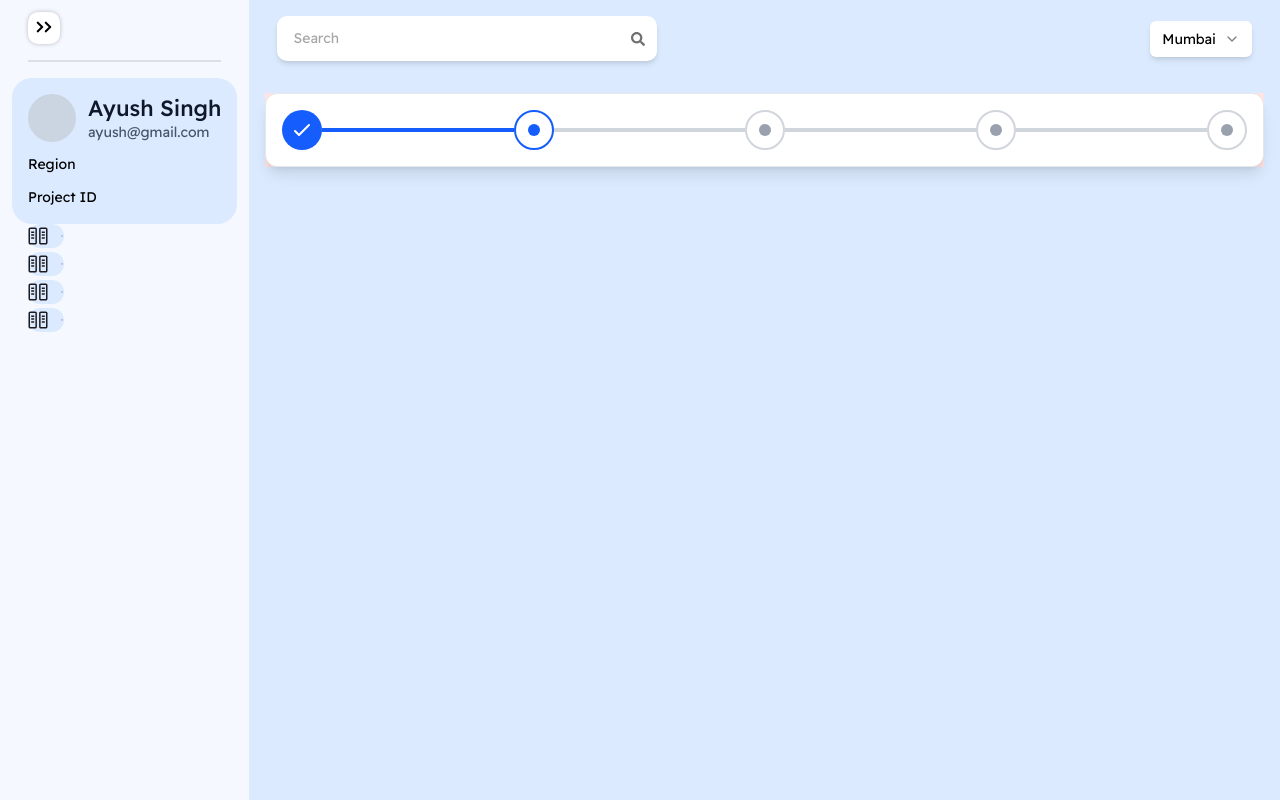
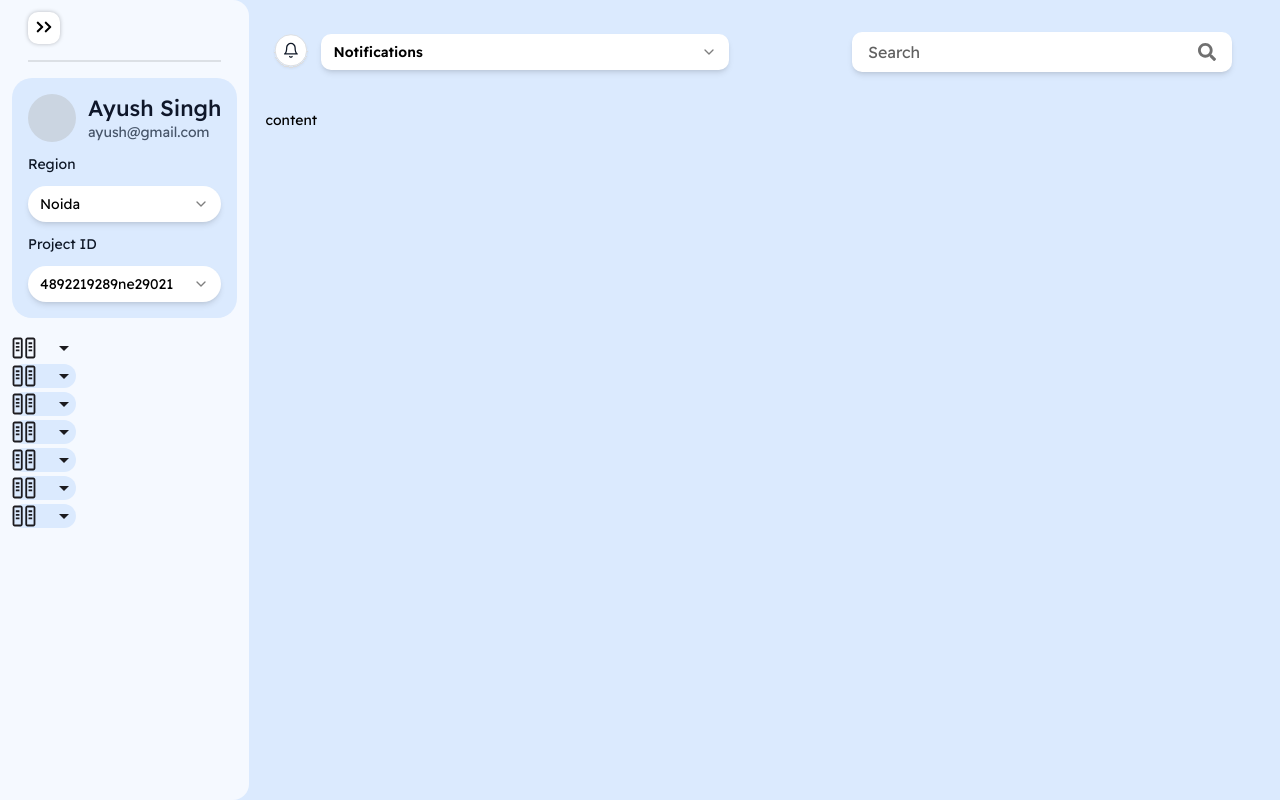
Before and after one commit to kishankumarCTS/cloudflex, a Next.js app: page /dashboard in a window 1280 px wide. Built offline with nearby package versions, Linux system fonts and the light colour scheme.

Commit message:
feat: complete sidebar and header

```diff
--- a/src/app/dashboard/page.tsx
+++ b/src/app/dashboard/page.tsx
@@ -1,19 +1,5 @@
-import ProgressBar from "@/components/ui/ProgressBar";
-import React from "react";
-
 const page = () => {
-  const totalSteps = 5;
-  const currentStep = 2;
-  const stepLabels = ["Step 1", "Step 2", "Step 3", "Step 4", "Step 5"];
-  return (
-    <div className="w-full bg-red-100">
-      <ProgressBar
-        currentStep={currentStep}
-        totalSteps={totalSteps}
-        stepLabels={stepLabels}
-      />
-    </div>
-  );
+  return <div>content</div>;
 };
 
 export default page;
--- a/src/components/ui/CustomSelect/index.tsx
+++ b/src/components/ui/CustomSelect/index.tsx
@@ -37,7 +37,7 @@ function SelectTrigger({
       data-slot="select-trigger"
       data-size={size}
       className={cn(
-        "border-input data-[placeholder]:text-muted-foreground [&_svg:not([class*='text-'])]:text-muted-foreground focus-visible:border-ring focus-visible:ring-ring/50 aria-invalid:ring-destructive/20 dark:aria-invalid:ring-destructive/40 aria-invalid:border-destructive dark:bg-input/30 dark:hover:bg-input/50 flex w-fit items-center justify-between gap-2 rounded-md border bg-transparent px-3 py-2 text-sm whitespace-nowrap shadow-xs transition-[color,box-shadow] outline-none disabled:cursor-not-allowed disabled:opacity-50 data-[size=default]:h-9 data-[size=sm]:h-8 *:data-[slot=select-value]:line-clamp-1 *:data-[slot=select-value]:flex *:data-[slot=select-value]:items-center *:data-[slot=select-value]:gap-2 [&_svg]:pointer-events-none [&_svg]:shrink-0 [&_svg:not([class*='size-'])]:size-4",
+        "border-input data-[placeholder]:text-muted-foreground [&_svg:not([class*='text-'])]:text-muted-foreground focus-visible:border-ring focus-visible:ring-ring/50 aria-invalid:ring-destructive/20 dark:aria-invalid:ring-destructive/40 aria-invalid:border-destructive dark:bg-input/30 dark:hover:bg-input/50 flex w-fit items-center justify-between gap-2 rounded-md border bg-transparent px-3 py-2 text-sm whitespace-nowrap shadow-xs transition-[color,box-shadow] outline-none disabled:cursor-not-allowed disabled:opacity-50 data-[size=default]:h-9 data-[size=sm]:h-8 *:data-[slot=select-value]:line-clamp-1 *:data-[slot=select-value]:flex *:data-[slot=select-value]:items-center *:data-[slot=select-value]:gap-2 [&_svg]:pointer-events-none [&_svg]:shrink-0 [&_svg:not([class*='size-'])]:size-4 cursor-pointer truncate",
         className
       )}
       {...props}
@@ -61,7 +61,7 @@ function SelectContent({
       <SelectPrimitive.Content
         data-slot="select-content"
         className={cn(
-          "bg-popover text-popover-foreground data-[state=open]:animate-in data-[state=closed]:animate-out data-[state=closed]:fade-out-0 data-[state=open]:fade-in-0 data-[state=closed]:zoom-out-95 data-[state=open]:zoom-in-95 data-[side=bottom]:slide-in-from-top-2 data-[side=left]:slide-in-from-right-2 data-[side=right]:slide-in-from-left-2 data-[side=top]:slide-in-from-bottom-2 relative z-50 max-h-(--radix-select-content-available-height) min-w-[8rem] origin-(--radix-select-content-transform-origin) overflow-x-hidden overflow-y-auto rounded-md border shadow-md",
+          "bg-popover text-popover-foreground data-[state=open]:animate-in data-[state=closed]:animate-out data-[state=closed]:fade-out-0 data-[state=open]:fade-in-0 data-[state=closed]:zoom-out-95 data-[state=open]:zoom-in-95 data-[side=bottom]:slide-in-from-top-2 data-[side=left]:slide-in-from-right-2 data-[side=right]:slide-in-from-left-2 data-[side=top]:slide-in-from-bottom-2 relative z-50 max-h-(--radix-select-content-available-height) min-w-[8rem] origin-(--radix-select-content-transform-origin) overflow-x-hidden overflow-y-auto rounded-md border shadow-md cursor-pointer",
           position === "popper" &&
             "data-[side=bottom]:translate-y-1 data-[side=left]:-translate-x-1 data-[side=right]:translate-x-1 data-[side=top]:-translate-y-1",
           className
@@ -72,7 +72,7 @@ function SelectContent({
         <SelectScrollUpButton />
         <SelectPrimitive.Viewport
           className={cn(
-            "p-1",
+            "p-1 cursor-pointer",
             position === "popper" &&
               "h-[var(--radix-select-trigger-height)] w-full min-w-[var(--radix-select-trigger-width)] scroll-my-1"
           )}
@@ -92,7 +92,10 @@ function SelectLabel({
   return (
     <SelectPrimitive.Label
       data-slot="select-label"
-      className={cn("text-muted-foreground px-2 py-1.5 text-xs", className)}
+      className={cn(
+        "text-muted-foreground px-2 py-1.5 text-xs cursor-pointer truncate",
+        className
+      )}
       {...props}
     />
   );
@@ -107,7 +110,7 @@ function SelectItem({
     <SelectPrimitive.Item
       data-slot="select-item"
       className={cn(
-        "focus:bg-accent focus:text-accent-foreground [&_svg:not([class*='text-'])]:text-muted-foreground relative flex w-full cursor-default items-center gap-2 rounded-sm py-1.5 pr-8 pl-2 text-sm outline-hidden select-none data-[disabled]:pointer-events-none data-[disabled]:opacity-50 [&_svg]:pointer-events-none [&_svg]:shrink-0 [&_svg:not([class*='size-'])]:size-4 *:[span]:last:flex *:[span]:last:items-center *:[span]:last:gap-2",
+        "focus:bg-accent focus:text-accent-foreground [&_svg:not([class*='text-'])]:text-muted-foreground relative flex w-full items-center gap-2 rounded-sm py-1.5 pr-8 pl-2 text-sm outline-hidden select-none data-[disabled]:pointer-events-none data-[disabled]:opacity-50 [&_svg]:pointer-events-none [&_svg]:shrink-0 [&_svg:not([class*='size-'])]:size-4 *:[span]:last:flex *:[span]:last:items-center *:[span]:last:gap-2 cursor-pointer truncate",
         className
       )}
       {...props}
--- /dev/null
+++ b/src/components/ui/Navbar/Notifications/index.tsx
@@ -0,0 +1,34 @@
+import {
+  Select,
+  SelectContent,
+  SelectItem,
+  SelectTrigger,
+  SelectValue,
+} from "../../CustomSelect";
+
+const Notifications = () => {
+  const options = [
+    { id: 1, label: "Notifications" },
+    { id: 2, label: "Notification1" },
+    { id: 3, label: "Notification2" },
+  ];
+  return (
+    <div className="w-full max-w-[408px] cursor-pointer">
+      <Select defaultValue="Notifications">
+        {/* TODO: this had bg theme blue 50 but it is showing blue color instead of white that is in design */}
+        <SelectTrigger className="w-[100%] h-[40px] p-3 title-medium leading-normal font-semibold text-[#0E1726] text-opacity-80 bg-white rounded-[10px] border-none shadow-md truncate">
+          <SelectValue placeholder="Region" />
+        </SelectTrigger>
+        <SelectContent className="w-full title-small text-[#0E1726] text-opacity-80 truncate bg-themeWhite-900 border-none shadow-md">
+          {options.map((item) => (
+            <SelectItem key={item.id} value={item.label} className="text-wrap">
+              {item.label}
+            </SelectItem>
+          ))}
+        </SelectContent>
+      </Select>
+    </div>
+  );
+};
+
+export default Notifications;
--- a/src/components/ui/Navbar/SelectServer/index.tsx
+++ /dev/null
@@ -1,38 +0,0 @@
-"use client";
-
-import React, { useState } from "react";
-import {
-  Select,
-  SelectContent,
-  SelectItem,
-  SelectTrigger,
-  SelectValue,
-} from "../../CustomSelect";
-import { FaFile } from "react-icons/fa";
-
-const SelectServer = () => {
-  const [selectedId, setSelectedId] = useState(0);
-  const options = [
-    { id: 1, label: "Noida" },
-    { id: 2, label: "Bengaluru" },
-    { id: 3, label: "Mumbai" },
-  ];
-  return (
-    <div>
-      <Select defaultValue="Mumbai">
-        <SelectTrigger className="max-w-[180px] bg-themeWhite-900 border-none shadow-md">
-          <SelectValue placeholder="Server" />
-        </SelectTrigger>
-        <SelectContent className="max-w-[180px] bg-themeWhite-900 border-none shadow-md">
-          {options.map((item) => (
-            <SelectItem key={item.id} value={item.label}>
-              {item.label}
-            </SelectItem>
-          ))}
-        </SelectContent>
-      </Select>
-    </div>
-  );
-};
-
-export default SelectServer;
--- a/src/components/ui/Navbar/index.tsx
+++ b/src/components/ui/Navbar/index.tsx
@@ -1,12 +1,34 @@
-import React from "react";
 import SearchBar from "../SearchBar";
-import SelectServer from "./SelectServer";
+import Notifications from "./Notifications";
+import BellWithNotification from "../../../assets/svg/Bell.svg";
+import Bell from "../../../assets/svg/bellWithoutNotification.svg";
+import Image from "next/image";
 
 const Navbar = () => {
+  const notifications = false;
   return (
-    <nav className="py-4 flex items-center justify-between px-7">
+    <nav className="pt-8 pb-5.5 pl-6 pr-12 flex items-center justify-between">
+      <div className="w-full max-w-[456px] flex justify-center items-center gap-3">
+        {!notifications ? (
+          <Image
+            src={Bell}
+            alt="Bell icon"
+            width={36}
+            height={36}
+            className="block object-contain"
+          />
+        ) : (
+          <Image
+            src={BellWithNotification}
+            alt="Bell icon"
+            width={36}
+            height={36}
+            className="block object-contain"
+          />
+        )}
+        <Notifications />
+      </div>
       <SearchBar />
-      <SelectServer />
     </nav>
   );
 };
--- a/src/components/ui/SearchBar/index.tsx
+++ b/src/components/ui/SearchBar/index.tsx
@@ -18,10 +18,14 @@ export default function SearchBar({}) {
           value={state}
           onChange={handleChange}
           placeholder="Search"
-          className="w-full py-3 pl-4 pr-10 bg-white rounded-[10px] shadow-md outline-none text-themeBlack-70"
+          className="w-full py-2 px-[5px] pl-4 pr-11 bg-white rounded-[10px] shadow-md outline-none body-large placeholder:body-large text-[#616161] placeholder:text-[#616161] truncate"
         />
-        <div className="absolute inset-y-0 right-3 flex items-center pointer-events-none">
-          <FaSearch className="text-themeBlack-70 opacity-80" />
+        <div className="absolute inset-y-0 right-4 flex items-center pointer-events-none">
+          <FaSearch
+            className="text-themeBlack-70 opacity-80"
+            size={18}
+            style={{ strokeWidth: "1" }}
+          />
         </div>
       </div>
     </div>
--- /dev/null
+++ b/src/components/ui/SelectOptions/index.tsx
@@ -0,0 +1,39 @@
+import {
+  Select,
+  SelectContent,
+  SelectItem,
+  SelectTrigger,
+  SelectValue,
+} from "../CustomSelect/index";
+type Option = {
+  id: number;
+  label: string;
+};
+
+type Props = {
+  options: Option[];
+  defaultValue?: string;
+  className?: string;
+};
+
+const SelectOptions = ({ options, defaultValue, className }: Props) => {
+  return (
+    <div className={`w-full cursor-pointer ${className}`}>
+      <Select defaultValue={defaultValue ?? options?.[0].label}>
+        {/* TODO: this had bg theme blue 50 but it is showing blue color instead of white that is in design */}
+        <SelectTrigger className="w-[100%] py-1.5 px-3 title-small text-[#0E1726] text-opacity-80 bg-white rounded-[100px] border-none shadow-md truncate">
+          <SelectValue placeholder="Region" />
+        </SelectTrigger>
+        <SelectContent className="w-full title-small text-[#0E1726] text-opacity-80 truncate bg-themeWhite-900 border-none shadow-md">
+          {options.map((item) => (
+            <SelectItem key={item.id} value={item.label} className="text-wrap">
+              {item.label}
+            </SelectItem>
+          ))}
+        </SelectContent>
+      </Select>
+    </div>
+  );
+};
+
+export default SelectOptions;
--- a/src/components/ui/SidebarWrapper/Sidebar/index.tsx
+++ b/src/components/ui/SidebarWrapper/Sidebar/index.tsx
@@ -1,5 +1,4 @@
 import React from "react";
-import { FaHome, FaUser, FaCog } from "react-icons/fa";
 import {
   Accordion,
   AccordionContent,
@@ -16,6 +15,15 @@ const Sidebar: React.FC<SidebarProps> = ({ collapsed }) => {
   const sidebarData = [
     {
       id: 1,
+      option: "My Account",
+      url: "",
+      isDropdown: true,
+      iconSrc: observabilityIcon,
+      isActive: false,
+      subOptions: [],
+    },
+    {
+      id: 2,
       option: "Observability",
       url: "",
       isDropdown: true,
@@ -27,18 +35,6 @@ const Sidebar: React.FC<SidebarProps> = ({ collapsed }) => {
         { id: 3, title: "Activity Logs", url: "" },
         { id: 4, title: "Event Notifications", url: "" },
         { id: 5, title: "Usage Reports", url: "" },
-      ],
-    },
-    {
-      id: 2,
-      option: "Compute Engine",
-      url: "",
-      isDropdown: true,
-      iconSrc: observabilityIcon,
-      isActive: true,
-      subOptions: [
-        { id: 1, title: "Create A New Compute Instance", url: "" },
-        { id: 2, title: "All Compute Instances", url: "" },
       ],
     },
     {
@@ -55,24 +51,75 @@ const Sidebar: React.FC<SidebarProps> = ({ collapsed }) => {
     },
     {
       id: 4,
-      option: "Compute Engine",
+      option: "Networking",
       url: "",
       isDropdown: true,
       iconSrc: observabilityIcon,
       isActive: true,
       subOptions: [
-        { id: 1, title: "Create A New Compute Instance", url: "" },
-        { id: 2, title: "All Compute Instances", url: "" },
+        { id: 1, title: "VPC Networks", url: "" },
+        { id: 2, title: "Security Groups", url: "" },
+        { id: 3, title: "Virtual Routers", url: "" },
+        { id: 4, title: "Elastic IP", url: "" },
+        { id: 5, title: "Load Balancer", url: "" },
+      ],
+    },
+    {
+      id: 5,
+      option: "All Storage",
+      url: "",
+      isDropdown: true,
+      iconSrc: observabilityIcon,
+      isActive: true,
+      subOptions: [
+        { id: 1, title: "Volumes", url: "" },
+        { id: 2, title: "S3 Storage", url: "" },
+      ],
+    },
+    {
+      id: 6,
+      option: "Backup Center",
+      url: "",
+      isDropdown: true,
+      iconSrc: observabilityIcon,
+      isActive: true,
+      subOptions: [
+        { id: 1, title: "Dashboard", url: "" },
+        { id: 2, title: "Settings", url: "" },
+        { id: 3, title: "Policies", url: "" },
+        { id: 4, title: "Configured Instances", url: "" },
+        { id: 5, title: "Backup Vault", url: "" },
+        { id: 6, title: "Jobs", url: "" },
+        { id: 7, title: "Notifications", url: "" },
+      ],
+    },
+    {
+      id: 7,
+      option: "Identity Access",
+      url: "",
+      isDropdown: true,
+      iconSrc: observabilityIcon,
+      isActive: true,
+      subOptions: [
+        { id: 1, title: "Users", url: "" },
+        { id: 2, title: "Groups", url: "" },
+        { id: 3, title: "Policies", url: "" },
+        {
+          id: 4,
+          iconSrc: observabilityIcon,
+          title: "Knowledge Centre",
+          url: "",
+        },
       ],
     },
   ];
   return (
     <div
       className={`bg-themeBlue-50 flex flex-col transition-all duration-300 flex-1 overflow-auto ${
-        collapsed ? "w-16" : "w-[310px]"
+        collapsed ? "w-16" : "w-[286px]"
       }`}
     >
-      <nav className="flex-1 flex flex-col px-4 gap-1">
+      <nav className="flex-1 flex flex-col gap-1">
         {sidebarData.map((item) => (
           <Accordion type="single" key={item.id} collapsible>
             <AccordionItem value={item.option}>
@@ -88,7 +135,11 @@ const Sidebar: React.FC<SidebarProps> = ({ collapsed }) => {
               </AccordionTrigger>
               {item.subOptions.map((option) => (
                 <AccordionContent key={option.id}>
-                  <SidebarItem title={option.title} url={option.url} />
+                  <SidebarItem
+                    iconSrc={option.iconSrc ?? undefined}
+                    title={option.title}
+                    url={option.url}
+                  />
                 </AccordionContent>
               ))}
             </AccordionItem>
--- a/src/components/ui/SidebarWrapper/SidebarItem/index.tsx
+++ b/src/components/ui/SidebarWrapper/SidebarItem/index.tsx
@@ -31,7 +31,9 @@ function SidebarItem({
         collapsed ? "p-0" : "p-4 pr-6"
       } leading-5 tracking-normal rounded-[100px] hover:${
         collapsed ? "" : "bg-themeBlue-300"
-      } w-full cursor-pointer ${isActive && "bg-themeBlue-100"}`}
+      } w-full cursor-pointer ${
+        isActive && "bg-themeBlue-100"
+      } hover:text-blue-400`}
       onClick={() => setIsDropdownOpen((prev) => !prev)}
     >
       {!!iconSrc ? (
--- a/src/components/ui/SidebarWrapper/UserDetailsWrapper/index.tsx
+++ b/src/components/ui/SidebarWrapper/UserDetailsWrapper/index.tsx
@@ -1,11 +1,26 @@
+import SelectOptions from "../../SelectOptions";
 import UserDetails from "../UserDetails";
 
 const UserDetailsWrapper = () => {
   return (
-    <div className="flex flex-col gap-3 p-4 rounded-[20px] bg-themeBlue-100">
+    <div className="flex flex-col gap-3 mb-[18px] p-4 rounded-[20px] bg-themeBlue-100">
       <UserDetails avatar="" name="Ayush Singh" email="ayush@gmail.com" />
-      <div>Region</div>
-      <div>Project ID</div>
+      <div className="title-small text-[#0E1726]">Region</div>
+      <SelectOptions
+        options={[
+          { id: 1, label: "Noida" },
+          { id: 2, label: "Bengaluru" },
+          { id: 3, label: "Mumbai" },
+        ]}
+      />
+      <div className="title-small text-[#0E1726]">Project ID</div>
+      <SelectOptions
+        options={[
+          { id: 1, label: "4892219289ne29021" },
+          { id: 2, label: "4892219289ne29022" },
+          { id: 3, label: "4892219289ne29023" },
+        ]}
+      />
     </div>
   );
 };
--- a/src/components/ui/SidebarWrapper/index.tsx
+++ b/src/components/ui/SidebarWrapper/index.tsx
@@ -14,7 +14,7 @@ const SidebarWrapper = () => {
   const sidebarData = [{ id: 1, title: "" }];
 
   return (
-    <div className="relative h-screen flex flex-col p-3 bg-themeBlue-50">
+    <div className="relative max-w-[310px] h-screen flex flex-col p-3 bg-themeBlue-50 rounded-tr-[16px] rounded-br-[16px] rounded-tl-[0] rounded-bl-[0]">
       <div className="px-4 bg-themeBlue-50 flex items-center justify-between">
         {!collapsed && <Image src={logo} alt="logo" />}
         <button
```
Also changed, not shown: src/assets/svg/Bell.svg (added), src/assets/svg/bellWithoutNotification.svg (added).
